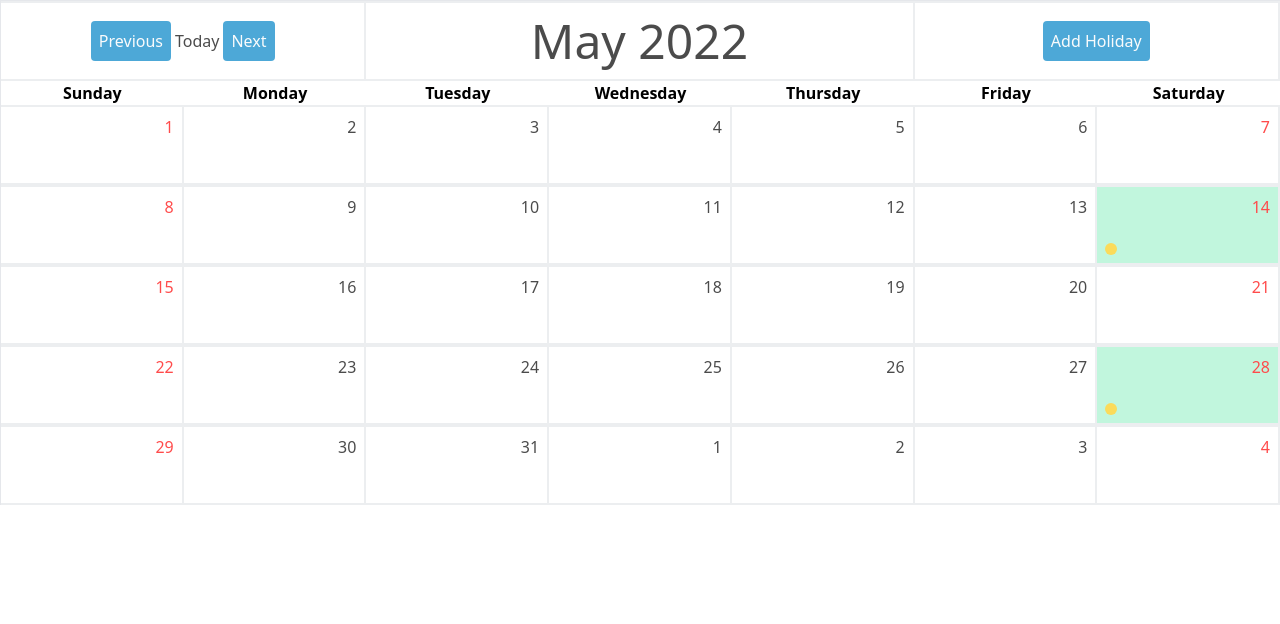
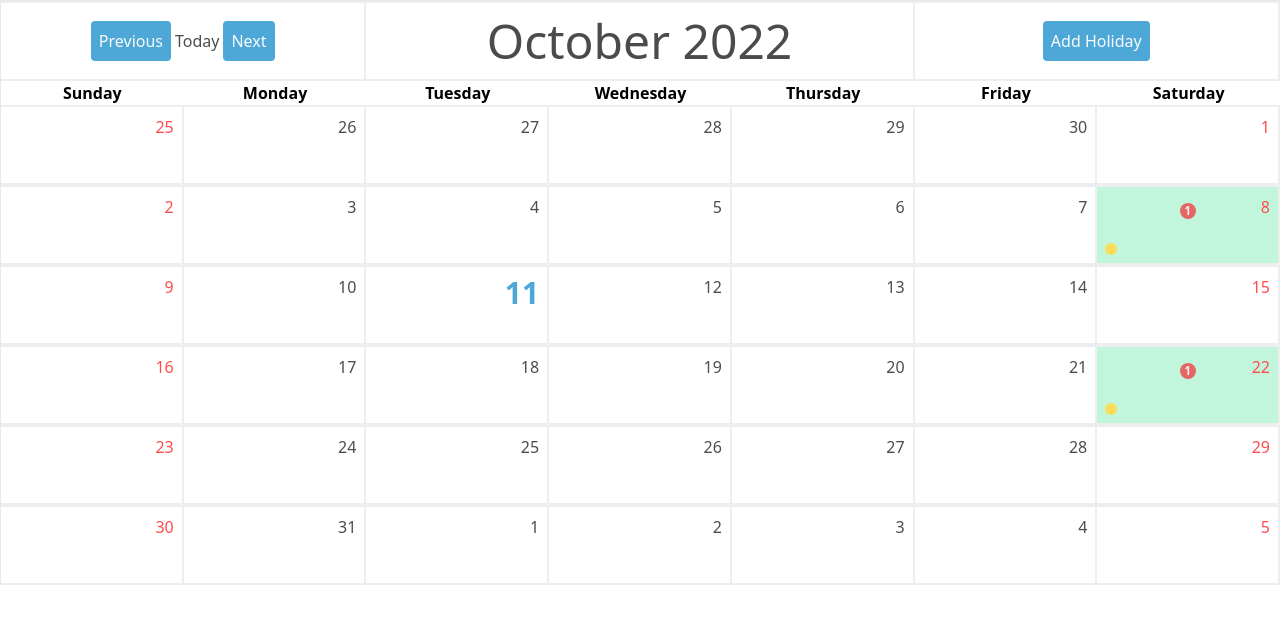
Before and after one commit to SDE-ADNAN/reactjs-Calender, a React (Create React App) app: page / in a window 1280 px wide. Shown: the top 624 px of the page. Built offline with nearby package versions, Linux system fonts and the light colour scheme.

Commit message:
added date traversal

```diff
--- a/src/App.js
+++ b/src/App.js
@@ -1,10 +1,14 @@
+import { useState } from "react";
 import "./App.css";
 import Calender from "./Components/Calender";
 
 export default function App() {
+  const [currentDate, setCurrentDate] = useState(new Date());
+
+  const handleSetToday = () => setCurrentDate(new Date());
   return (
     <h1 className="">
-      <Calender />
+      <Calender handleSetToday={handleSetToday} value={currentDate} onChange={setCurrentDate}/>
     </h1>
   );
 }
--- a/src/Components/Calender.jsx
+++ b/src/Components/Calender.jsx
@@ -1,19 +1,17 @@
 import {
-  //   add,
+  add,
   differenceInDays,
   endOfMonth,
   format,
-  //   setDate,
+  setDate,
   startOfMonth,
-  eachWeekendOfInterval,
   sub,
 } from "date-fns";
 import React from "react";
 import Cell from "./Cell";
 import "./calender.css";
 
-var date = new Date(2022, 4, 11);
-const Calender = ({ value = date, onChange }) => {
+const Calender = ({ value = new Date(), onChange, handleSetToday }) => {
   const weeks = [
     "Sunday",
     "Monday",
@@ -41,23 +39,26 @@ const Calender = ({ value = date, onChange }) => {
   const startDate = startOfMonth(value);
   const endDate = endOfMonth(value);
   const numDays = differenceInDays(endDate, startDate) + 1;
-  const month = date.getMonth();
-  const year = date.getFullYear();
+  const month = value.getMonth();
+  const year = value.getFullYear();
 
   const prefixDays = startDate.getDay();
   const suffixDays = 6 - endDate.getDay();
 
-  //   const prevMonth = () => onChange(sub(value, { months: 1 }));
-  //   const nextMonth = () => onChange(add(value, { months: 1 }));
+  const prevMonth = () => onChange(sub(value, { months: 1 }));
+  const nextMonth = () => onChange(add(value, { months: 1 }));
 
   const prevMonthDays = format(endOfMonth(sub(value, { months: 1 })), "dd");
   const firstDays = prevMonthDays - prefixDays;
 
   //   const lastDayOfMonth = format(endOfMonth(date), "dd");
-  //   const handleClickDate = (index) => {
-  //     const date = setDate(value, index);
-  //     onChange(date);
-  //   };
+  const handleClickDate = (index) => {
+    console.log(index);
+
+    // window.localStorage.setItem(`${}`, index);
+    const date = setDate(value, index);
+    onChange(date);
+  };
 
   // Lists of 2nd and 4th saturdays of the month
   function getSaturdays(year, month) {
@@ -78,17 +79,31 @@ const Calender = ({ value = date, onChange }) => {
   let saturdays = getSaturdays(year, month).filter(
     (day, index) => index % 2 !== 0
   );
-  console.log(saturdays);
+
+  const localStorageHolidays = (day) => {};
+  const localStorage = window.localStorage;
+  localStorage.setItem("saturdays", saturdays);
+  console.log(localStorage.getItem("saturdays"));
 
   return (
     <div className="w-full border-t border-l">
       <div className="grid grid-cols-7 items-center justify-center text-center">
         <Cell className="col-span-2">
-          <div className="bg-sky-600 text-gray-50 p-2 rounded m-1">
+          <div
+            onClick={prevMonth}
+            className="bg-sky-600 text-gray-50 p-2 rounded m-1"
+          >
             Previous
           </div>
-          <div className="">Today</div>
-          <div className="bg-sky-600 text-gray-50 p-2 rounded m-1">Next</div>
+          <div onClick={() => handleSetToday()} className="">
+            Today
+          </div>
+          <div
+            onClick={nextMonth}
+            className="bg-sky-600 text-gray-50 p-2 rounded m-1"
+          >
+            Next
+          </div>
         </Cell>
         <Cell className="col-span-3 text-5xl font-medium">
           {months[month]} {year}
@@ -113,6 +128,7 @@ const Calender = ({ value = date, onChange }) => {
         {Array.from({ length: numDays }).map((_, index) => {
           const date = index + 1;
           const isCurrentDate = date === value.getDate();
+          const isToday = date === value.getDate();
           const isBankHoliday = saturdays.includes(date);
 
           return (
@@ -120,10 +136,26 @@ const Calender = ({ value = date, onChange }) => {
               key={date}
               isActive={isCurrentDate}
               isBankHoliday={isBankHoliday}
+              onClick={() => handleClickDate(date)}
               className="relative calender-cell-grid"
             >
-              <div className="absolute right-2 top-2">{date}</div>
-              {isBankHoliday && (<div  className=" absolute w-3 h-3 rounded-full bg-yellow-400 bottom-2 left-2"></div>)}
+              <div
+                className={`absolute right-2 top-2 ${
+                  isToday ? "text-3xl font-bold text-sky-600" : ""
+                }`}
+              >
+                {date}
+              </div>
+              {isBankHoliday && (
+                <div className=" absolute w-3 h-3 rounded-full bg-yellow-400 bottom-2 left-2"></div>
+              )}
+              {isBankHoliday && (
+                <div className=" absolute w-4 h-4 rounded-full bg-red-600 top-4 left-50% right-50%">
+                  <div className="width-full text-neutral-200 text-xs font-bold">
+                    1
+                  </div>
+                </div>
+              )}
             </Cell>
           );
         })}
--- a/src/Components/Cell.jsx
+++ b/src/Components/Cell.jsx
@@ -9,7 +9,7 @@ const Cell = ({
 }) => {
   return (
     <div
-      onClick={isActive ? onClick : null}
+      onClick={onClick}
       className={`${className} ${
         isBankHoliday ? "bg-emerald-200" : " "
       } border-t-2 opacity-70 relative border-b-2 border-r-2 flex items-center justify-center select-none w-auto h-[5rem]`}
```
